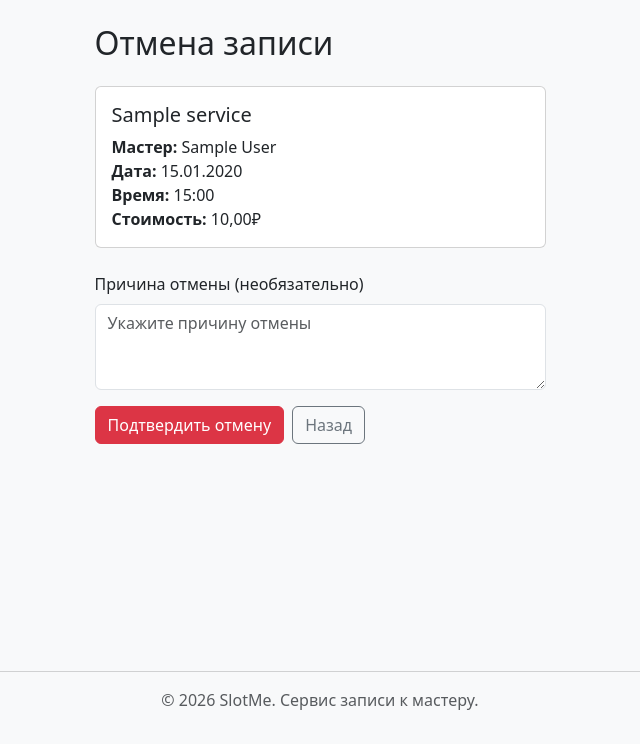
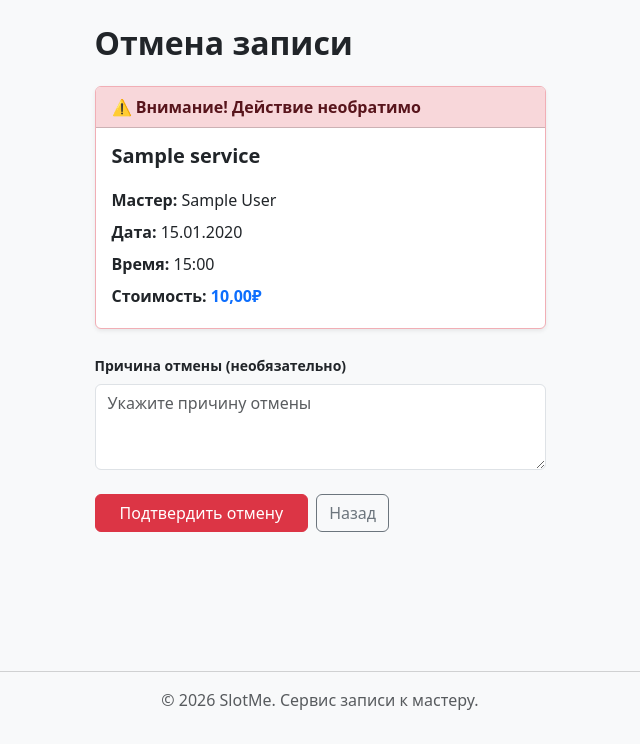
Before and after one commit to Serghqa/SlotMe, a Django app: page /appointments/admin/1/admin_cancel/ in a window 1280 px wide. Shown: the part 56-800 px from the top of the page, without its empty margins (320-960 px from the left). Run offline with Django 5.2, Linux system fonts and the light colour scheme; a user stored in the database is signed in; tables that the repository leaves empty hold one stand-in row (values such as "Sample post").

Commit message:
The template has been improved cancel_confirm.html

```diff
--- a/templates/appointments/cancel_confirm.html
+++ b/templates/appointments/cancel_confirm.html
@@ -5,28 +5,31 @@
 {% block content %}
 <div class="row justify-content-center">
     <div class="col-md-6 col-lg-5">
-        <h2 class="mb-4">Отмена записи</h2>
+        <h2 class="mb-4 fw-bold">Отмена записи</h2>
 
-        <div class="card mb-4">
+        <div class="card mb-4 shadow-sm border-danger-subtle">
+            <div class="card-header bg-danger-subtle text-danger-emphasis fw-semibold">
+                ⚠️ Внимание! Действие необратимо
+            </div>
             <div class="card-body">
-                <h5 class="card-title">{{ appointment.service.name }}</h5>
-                <p class="card-text">
+                <h5 class="card-title fw-bold mb-3">{{ appointment.service.name }}</h5>
+                <p class="card-text lh-lg mb-0">
                     <strong>Мастер:</strong> {{ appointment.master.user.get_full_name|default:appointment.master.user.username }}<br>
                     <strong>Дата:</strong> {{ appointment.start_datetime|date:"d.m.Y" }}<br>
                     <strong>Время:</strong> {{ appointment.start_datetime|date:"H:i" }}<br>
-                    <strong>Стоимость:</strong> {{ appointment.service.price }}₽
+                    <strong>Стоимость:</strong> <span class="text-primary fw-bold">{{ appointment.service.price }}₽</span>
                 </p>
             </div>
         </div>
 
-        <form method="post">
+        <form method="post" novalidate>
             {% csrf_token %}
-            <div class="mb-3">
-                <label for="reason" class="form-label">Причина отмены (необязательно)</label>
+            <div class="mb-4">
+                <label for="reason" class="form-label small fw-bold">Причина отмены (необязательно)</label>
                 <textarea name="reason" id="reason" class="form-control" rows="3" maxlength="500" placeholder="Укажите причину отмены"></textarea>
             </div>
-            <div class="d-flex gap-2">
-                <button type="submit" class="btn btn-danger">Подтвердить отмену</button>
+            <div class="d-flex gap-2 flex-wrap">
+                <button type="submit" class="btn btn-danger px-4">Подтвердить отмену</button>
                 {% if role == "client" %}
                     <a href="{% url 'appointments:client_list' %}" class="btn btn-outline-secondary">Назад</a>
                 {% elif role == "admin" %}
```
